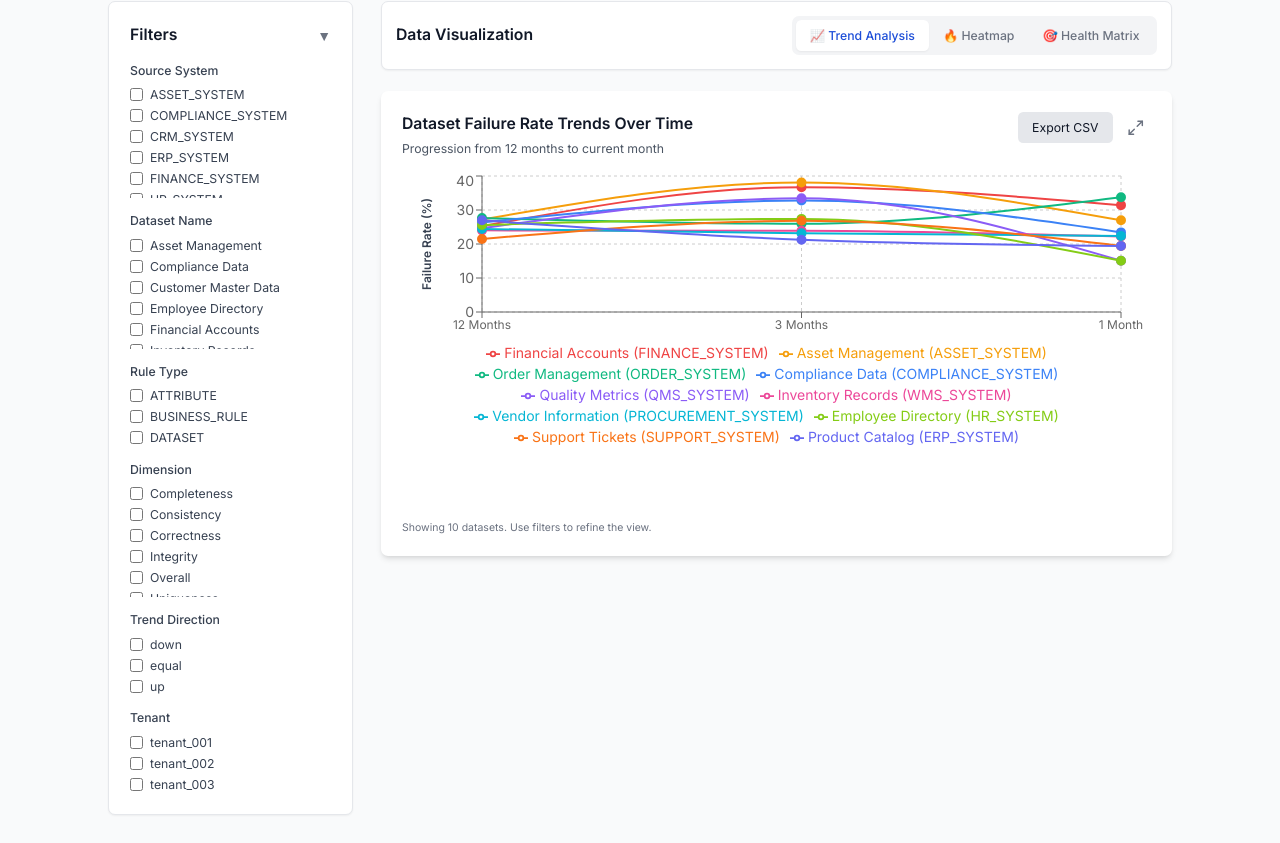
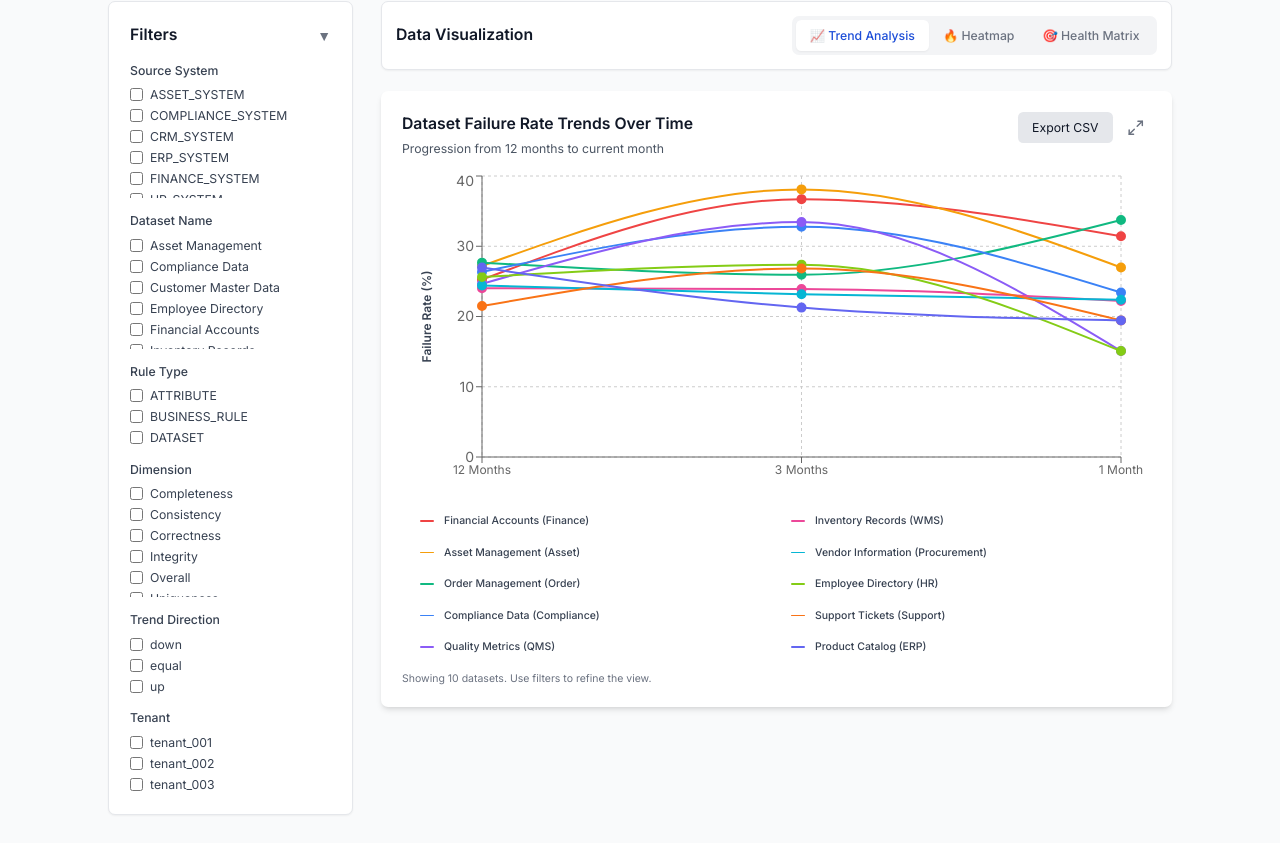
Before and after one commit to rajvermacas/data-quality-ui, a Next.js app: page / in a window 1280 px wide. Shown: the part 1227-2070 px from the top of the page. Built offline with nearby package versions, Linux system fonts and the light colour scheme.

Commit message:
feat: Add utility function for cleaner system names and implement custom legend in TrendChart component

```diff
--- a/src/components/features/TrendChart.tsx
+++ b/src/components/features/TrendChart.tsx
@@ -3,6 +3,62 @@ import { LineChart, Line, XAxis, YAxis, CartesianGrid, Tooltip, ResponsiveContai
 import { DataQualityRecord } from '@/types';
 import { filterData } from '@/lib/dataProcessor';
 import { ChartContainer } from '@/components/ui/ChartContainer';
+
+// Utility function to create shorter, cleaner system names
+function createShortSystemName(source: string): string {
+  // Remove common suffixes and prefixes
+  let cleaned = source
+    .replace(/_SYSTEM$/, '')
+    .replace(/_SERVICE$/, '')
+    .replace(/^PROD_/, '')
+    .replace(/^DEV_/, '')
+    .replace(/^TEST_/, '');
+
+  // Convert to title case and handle common abbreviations
+  const words = cleaned.split('_');
+  const titleCase = words.map(word => {
+    // Keep common abbreviations uppercase
+    if (['HR', 'ERP', 'CRM', 'WMS', 'QMS'].includes(word)) {
+      return word;
+    }
+    return word.charAt(0).toUpperCase() + word.slice(1).toLowerCase();
+  }).join(' ');
+
+  // Truncate if still too long
+  return titleCase.length > 15 ? titleCase.substring(0, 15) + '...' : titleCase;
+}
+
+// Custom Legend component with two-column layout
+interface CustomLegendProps {
+  datasets: Array<{ dataset: string }>;
+  colors: string[];
+}
+
+function CustomLegend({ datasets, colors }: CustomLegendProps) {
+  return (
+    <div className="mt-1 px-4">
+      <div
+        className="grid grid-cols-2 gap-x-6 gap-y-3 text-xs"
+        style={{ gridAutoFlow: 'column', gridTemplateRows: 'repeat(5, 1fr)' }}
+      >
+        {datasets.map((dataset, index) => {
+          const color = colors[index % colors.length];
+          return (
+            <div key={dataset.dataset} className="flex items-center space-x-3 hover:bg-gray-50 p-1 rounded transition-colors">
+              <div
+                className="w-4 h-0.5 rounded-full flex-shrink-0"
+                style={{ backgroundColor: color }}
+              />
+              <span className="text-gray-700 truncate font-medium" title={dataset.dataset}>
+                {dataset.dataset}
+              </span>
+            </div>
+          );
+        })}
+      </div>
+    </div>
+  );
+}
 
 interface TrendChartProps {
   data: DataQualityRecord[];
@@ -11,12 +67,19 @@ interface TrendChartProps {
 }
 
 export function TrendChart({ data, filters, filterPanel }: TrendChartProps) {
+  // Define colors array to be shared between chart and legend
+  const colors = [
+    '#EF4444', '#F59E0B', '#10B981', '#3B82F6', '#8B5CF6',
+    '#EC4899', '#06B6D4', '#84CC16', '#F97316', '#6366F1'
+  ];
+
   const chartData = useMemo(() => {
     const filteredData = filterData(data, filters);
 
     // Aggregate data by dataset for trend comparison
     const aggregated = filteredData.reduce((acc, record) => {
-      const key = `${record.dataset_name} (${record.source})`;
+      const shortSystemName = createShortSystemName(record.source);
+      const key = `${record.dataset_name} (${shortSystemName})`;
       if (!acc[key]) {
         acc[key] = {
           dataset: key,
@@ -120,7 +183,7 @@ export function TrendChart({ data, filters, filterPanel }: TrendChartProps) {
         <>
           <div className="h-96">
             <ResponsiveContainer width="100%" height="100%">
-              <LineChart data={chartData.timeSeriesData} margin={{ top: 5, right: 30, left: 20, bottom: 60 }}>
+              <LineChart data={chartData.timeSeriesData} margin={{ top: 5, right: 30, left: 20, bottom: 20 }}>
                 <CartesianGrid strokeDasharray="3 3" />
                 <XAxis
                   dataKey="period"
@@ -143,12 +206,7 @@ export function TrendChart({ data, filters, filterPanel }: TrendChartProps) {
                   formatter={(value: number) => [`${value.toFixed(2)}%`, '']}
                   labelStyle={{ fontSize: 12 }}
                 />
-                <Legend />
                 {chartData.datasets.map((dataset, index) => {
-                  const colors = [
-                    '#EF4444', '#F59E0B', '#10B981', '#3B82F6', '#8B5CF6',
-                    '#EC4899', '#06B6D4', '#84CC16', '#F97316', '#6366F1'
-                  ];
                   const color = colors[index % colors.length];
 
                   return (
@@ -165,6 +223,7 @@ export function TrendChart({ data, filters, filterPanel }: TrendChartProps) {
               </LineChart>
             </ResponsiveContainer>
           </div>
+          <CustomLegend datasets={chartData.datasets} colors={colors} />
           <div className="mt-4 text-xs text-gray-500">
             Showing {chartData.datasets.length} datasets. Use filters to refine the view.
           </div>
```
Also changed, not shown: .claude/settings.local.json, 2 other files (tests, documents, lock files or other folders).
